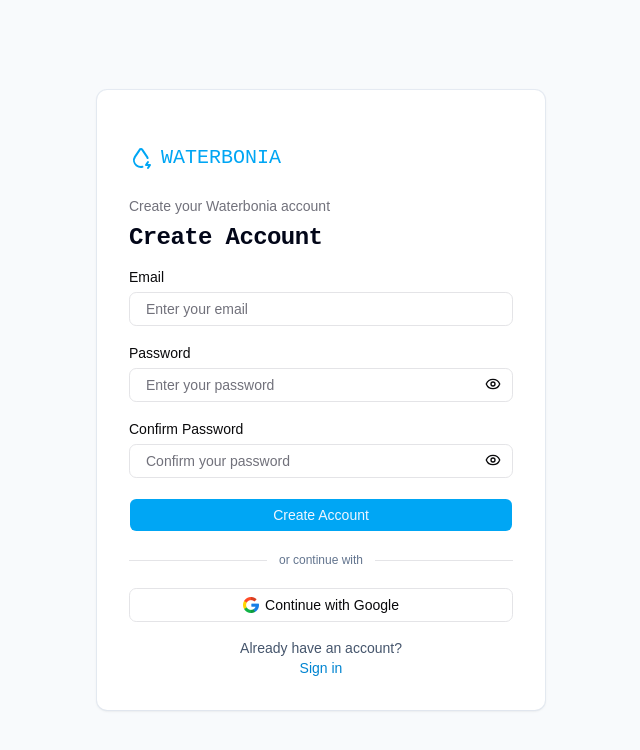
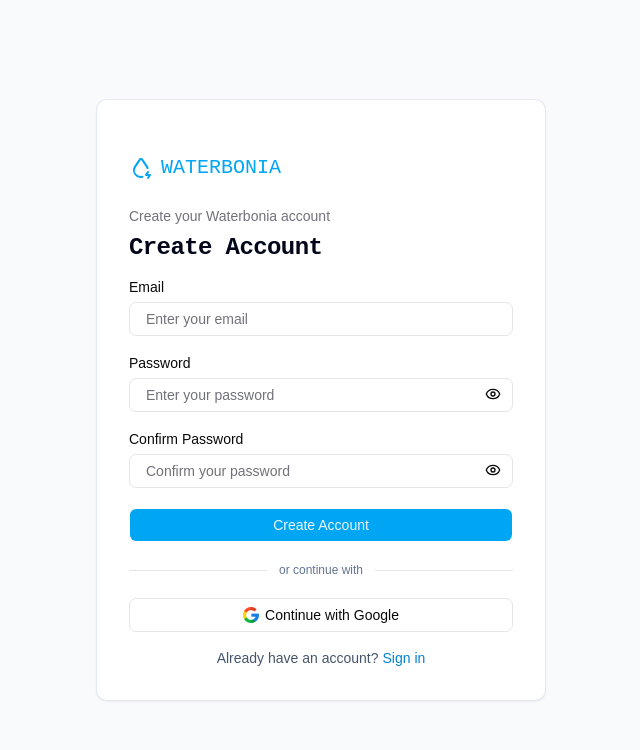
Before and after one commit to MarkMallari16/waterbonia-smart-rainwater-harvest-with-filtration-system, a React (Vite) app in the folder Waterbonia.Client/: page /register in a window 1280 px wide. Shown: the top 750 px of the page, without its empty margins (319-959 px from the left). Built offline with nearby package versions, Linux system fonts and the light colour scheme.

Commit message:
refactor: Register Link to login

```diff
--- a/Waterbonia.Client/src/pages/Register.tsx
+++ b/Waterbonia.Client/src/pages/Register.tsx
@@ -113,7 +113,7 @@
                         </div>
                     </form>
 
-                    <div className="flex-col gap-2 px-6 pb-4 pt-4 text-center sm:px-8">
+                    <div className="flex justify-center gap-1  px-6 pb-4 pt-4 text-center sm:px-8">
                         <p className="text-sm text-slate-600">Already have an account?</p>
                         <Link to="/login" className="text-sm text-sky-600 underline-offset-4 hover:underline">Sign in</Link>
                     </div>
```
